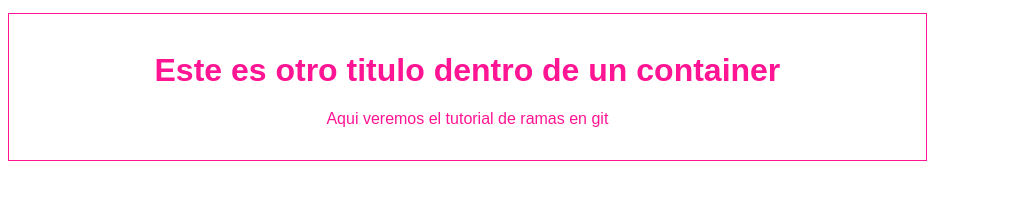
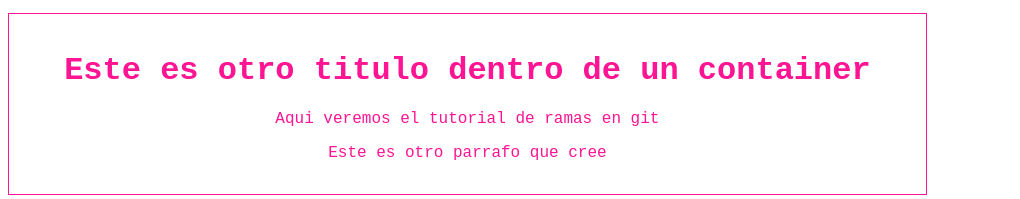
Before and after one commit to jordykan/HyperBlog, a plain HTML site: page blogpost.html in a window 1280 px wide. Shown: the part 87-286 px from the top of the page, without its empty margins (0-1020 px from the left). Drawn offline with Linux system fonts and the light colour scheme.

Commit message:
Agregado el contenido final y se mejora la tipografia

```diff
--- a/blogpost.html
+++ b/blogpost.html
@@ -13,6 +13,8 @@
                     container
                 </h1>
                 <p>Aqui veremos el tutorial de ramas en git</p>
+                <p>Este es otro parrafo que cree</p>
+
             </div>
         </div>
     </body>
--- a/css/estilos.css
+++ b/css/estilos.css
@@ -2,7 +2,7 @@ body
 {
     color: deeppink;
     text-align: center;
-    font-family: Arial, Helvetica, sans-serif;
+    font-family: 'Courier New', Courier, monospace;
 }
 
 #container
```
